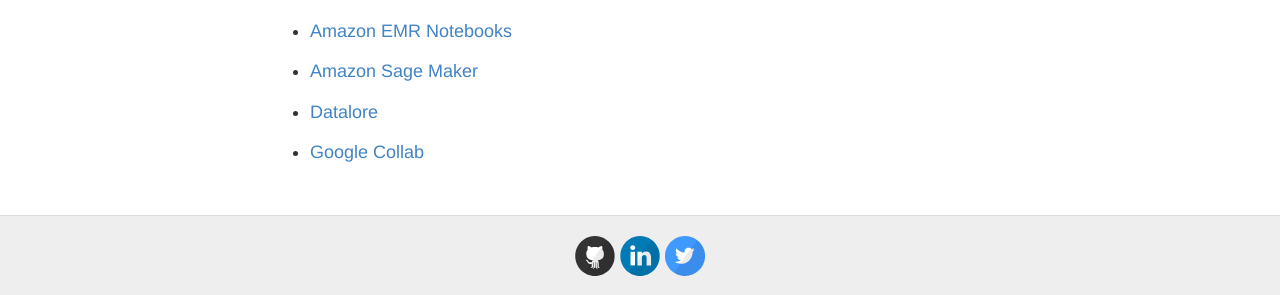
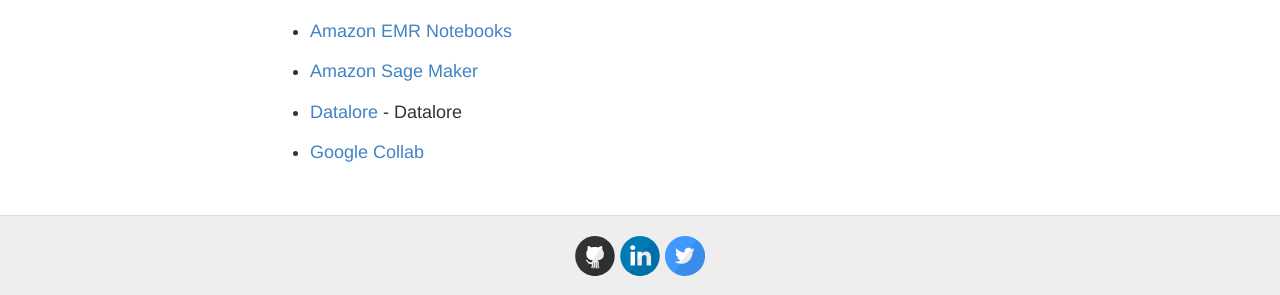
Before and after one commit to stevehenderson/stevehenderson.github.io, a Jekyll site: the page built from datascience.md, in a window 1280 px wide. Shown: the part 515-810 px from the top of the page. Built offline with Jekyll 4.4.1, drawn with Linux system fonts in a browser that asks for light colours.

Commit message:
Update datascience.md

```diff
--- a/datascience.md
+++ b/datascience.md
@@ -10,6 +10,7 @@ permalink: /datascience/
 
 # Tools
 
+
 ## Notebooks in the Cloud
 
    * [Amazon Cloud9](https://aws.amazon.com/cloud9/)
@@ -18,6 +19,6 @@ permalink: /datascience/
 
    * [Amazon Sage Maker](https://aws.amazon.com/blogs/aws/amazon-sagemaker-studio-the-first-fully-integrated-development-environment-for-machine-learning/)
 
-   * [Datalore](https://datalore.io/)
+   * [Datalore](https://datalore.io/) - Datalore
 
    * [Google Collab](https://colab.research.google.com/?utm_source=scs-index)
```
